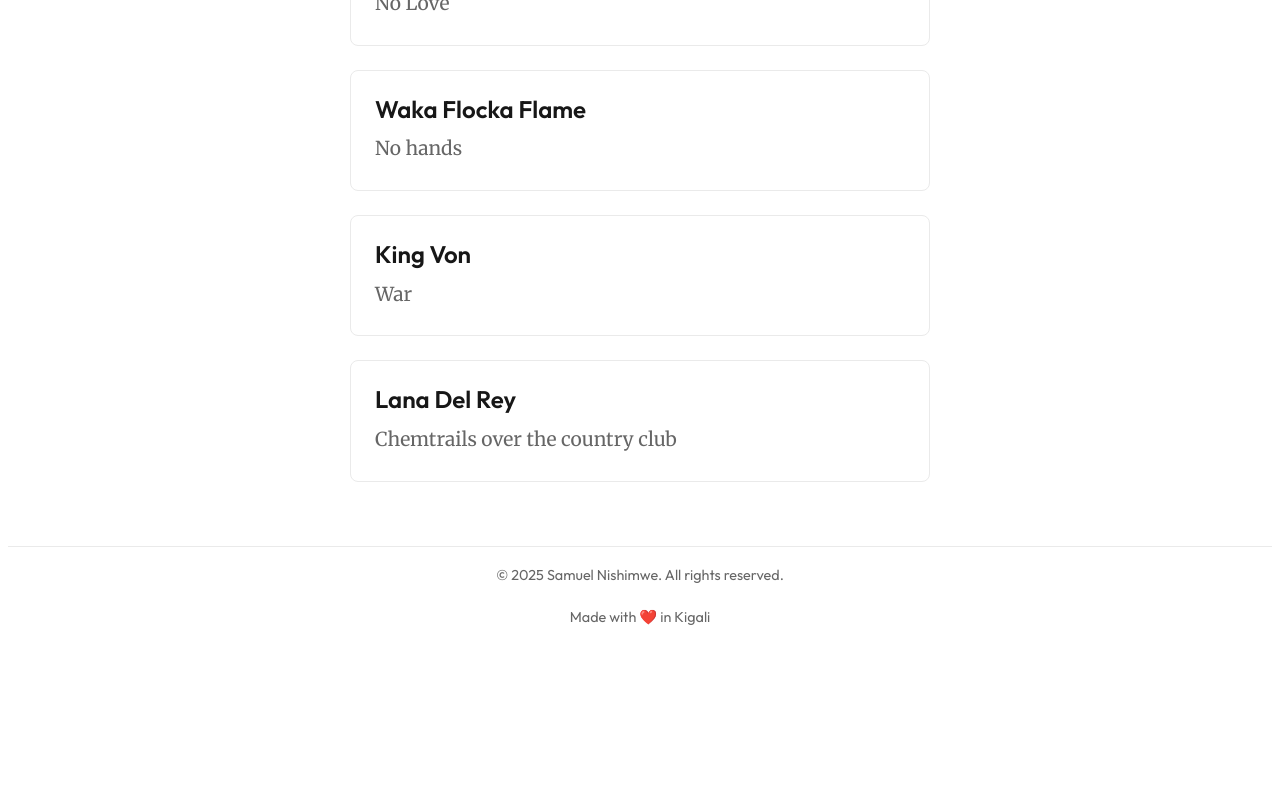
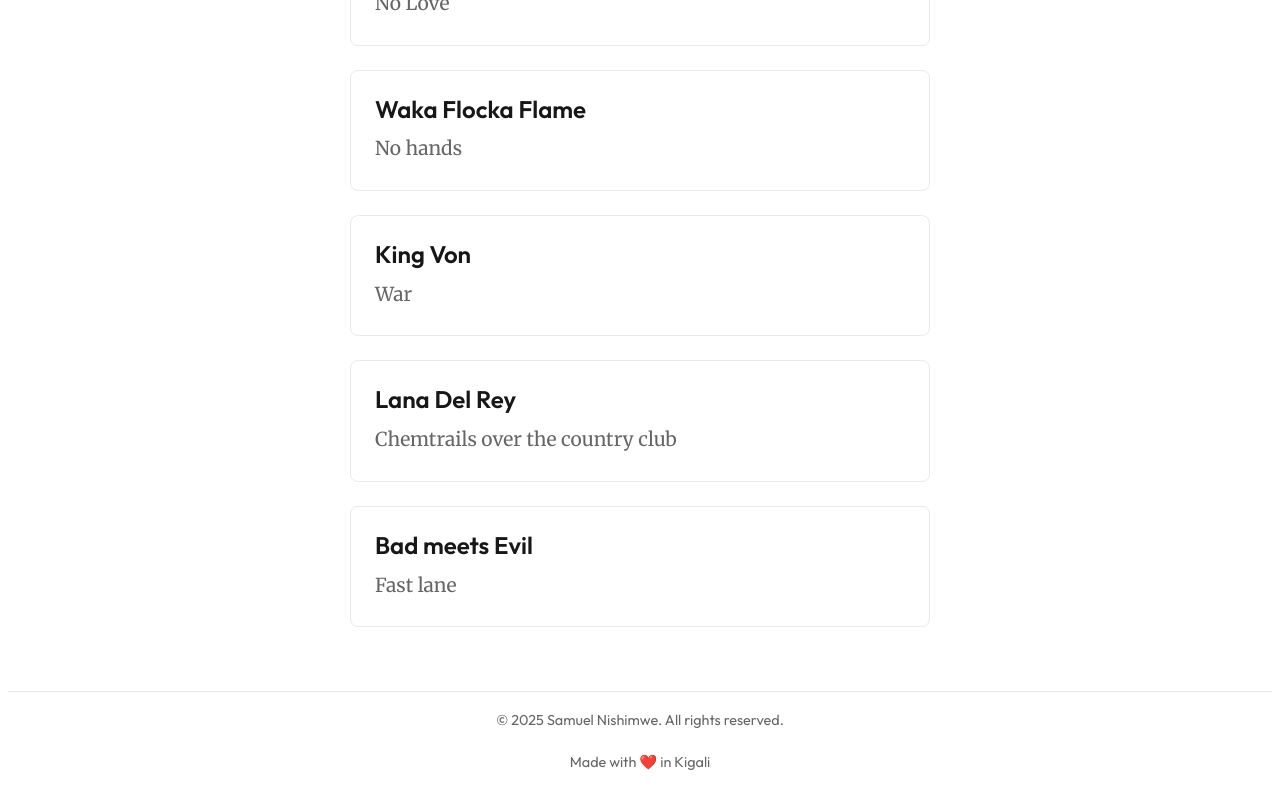
Before and after one commit to ceelogre/presence, a Next.js app: page /blog/favorites/music in a window 1280 px wide. Shown: the part 4296-5096 px from the top of the page. Before the commit the page ends 4951 px from the top, so only its background shows below. Built offline with nearby package versions, Linux system fonts and the light colour scheme.

Commit message:
feat: add bad meets evil

```diff
--- a/src/app/blog/favorites/music/music.tsx
+++ b/src/app/blog/favorites/music/music.tsx
@@ -141,6 +141,10 @@ export default function FavoriteMusic() {
         {
             artist: "Lana Del Rey",
             song: "Chemtrails over the country club"
+        },
+        {
+            artist: "Bad meets Evil",
+            song: "Fast lane"
         }
     ]
 
```
